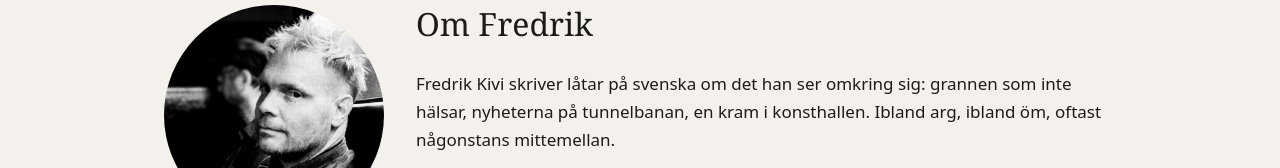
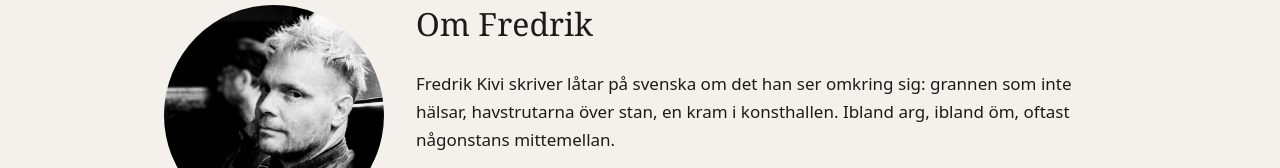
Before and after one commit to fredrikkivi/fredrikkivi.github.io, a plain HTML site: page index.html in a window 1280 px wide. Shown: the part 611-779 px from the top of the page. Drawn offline with Linux system fonts and the light colour scheme.

Commit message:
Byt ut 'nyheterna på tunnelbanan' i presentationen (#4)
Claude-Session: https://claude.ai/code/session_01WwA262cuz8nMUG9DxeTd9k

Co-authored-by: Viktor (Claude) <noreply@anthropic.com>

```diff
--- a/index.html
+++ b/index.html
@@ -35,7 +35,7 @@
       <img class="about__img" src="img/portratt.jpg" alt="Svartvitt porträtt av Fredrik Kivi som tittar in i kameran" width="600" height="600" loading="lazy">
       <div>
         <h2>Om Fredrik</h2>
-        <p>Fredrik Kivi skriver låtar på svenska om det han ser omkring sig: grannen som inte hälsar, nyheterna på tunnelbanan, en kram i konsthallen. Ibland arg, ibland öm, oftast någonstans mittemellan.</p>
+        <p>Fredrik Kivi skriver låtar på svenska om det han ser omkring sig: grannen som inte hälsar, havstrutarna över stan, en kram i konsthallen. Ibland arg, ibland öm, oftast någonstans mittemellan.</p>
         <p>Texterna rör sig mellan Sergels torg och Årstaviken, mellan klimatoro och barnkalas, mellan ilskan över det som går fel och kärleken till dem han har nära. Musiken är avskalad, med rötter i visan och en släng av jazz och punk.</p>
         <p>Han var tidigare sångare i bandet Opinionen och har sjungit tenor i kören Extrasalt. Han driver också musikbolaget Ugli Sounds.</p>
       </div>
```
